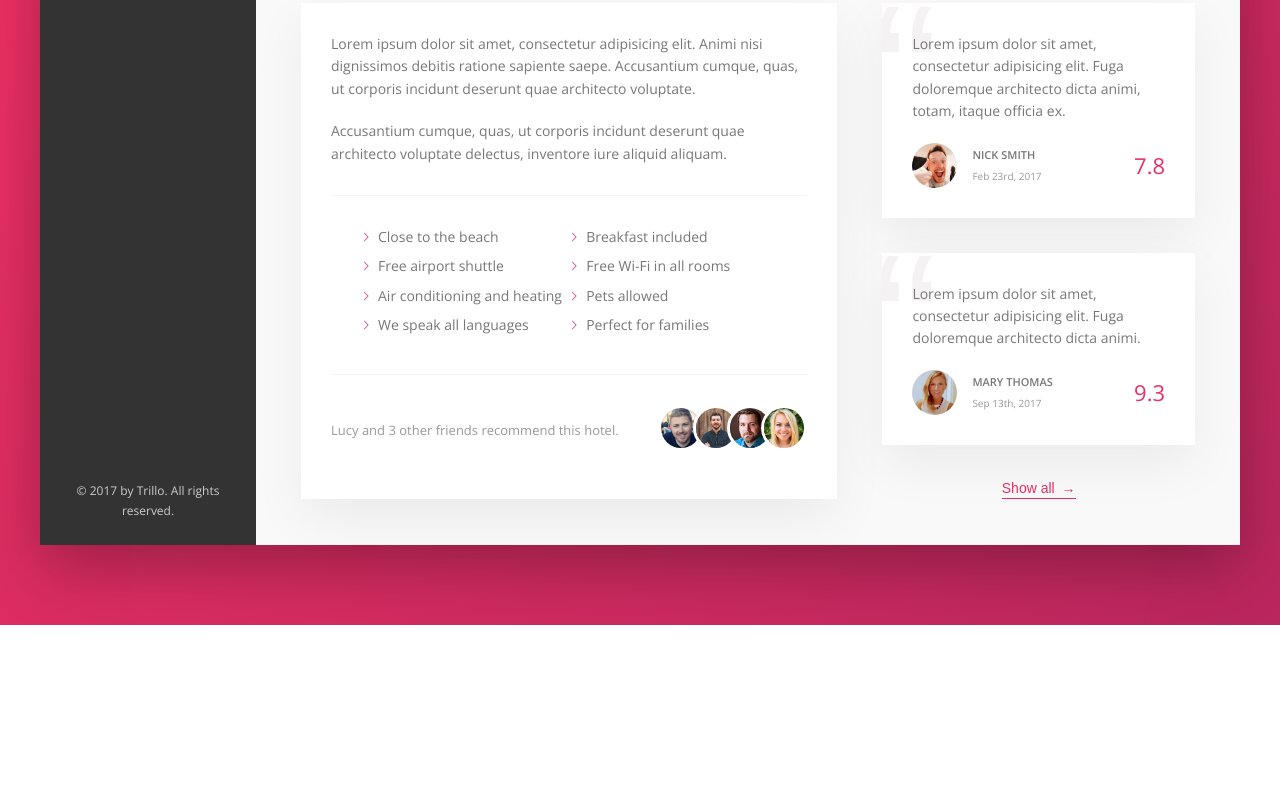
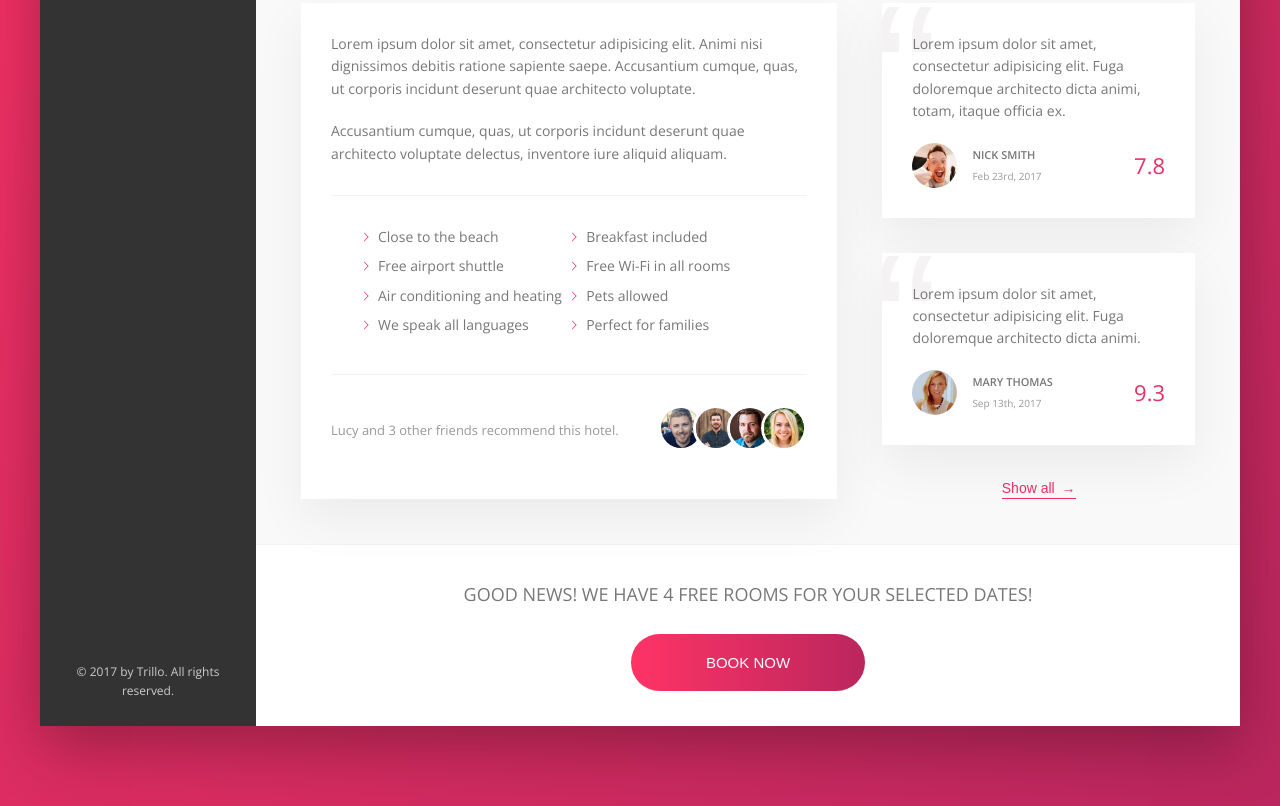
Before and after one commit to rzuloaga/Trillo, a website: page index.html in a window 1280 px wide. Shown: the part 644-1450 px from the top of the page. Before the commit the page ends 1269 px from the top, so only its background shows below. Drawn offline with nearby package versions, Linux system fonts and the light colour scheme.

Commit message:
Finished desktop version. After 7-85

```diff
--- a/index.html
+++ b/index.html
@@ -199,6 +199,16 @@
                             <button class="btn-inline">Show all <span>&rarr;</span></button>
                         </div>
                     </div>
+
+                    <div class="cta">
+                        <h2 class="cta__book-now">
+                            Good news! We have 4 free rooms for your selected dates!
+                        </h2>
+                        <button class="btn">
+                            <span class="btn__visible">Book now</span>
+                            <span class="btn__invisible">Only 4 rooms left</span>
+                        </button>
+                    </div>
                 </main>
             </div>
         </div>
--- a/sass/base/_base.scss
+++ b/sass/base/_base.scss
@@ -16,7 +16,7 @@ body {
     font-weight: 400;
     line-height: 1.6;
     color: var(--color-grey-dark-2);
-    background-image: linear-gradient(to right bottom, var(--color-primary-light), var(--color-primary-dark));
+    background-image: var(--bg-gradient);
     background-size: cover;
     background-repeat: no-repeat;
     min-height: 100vh;
--- a/sass/base/_variables.scss
+++ b/sass/base/_variables.scss
@@ -51,4 +51,6 @@ $color-white: #fff;
     --shadow-light: 0 2rem 5rem rgba(0, 0, 0, .06);
 
     --line: 1px solid var(--color-grey-light-2);
+
+    --bg-gradient: linear-gradient(to right bottom, var(--color-primary-light), var(--color-primary-dark));
 }
--- a/sass/components/_hotel-view.scss
+++ b/sass/components/_hotel-view.scss
@@ -232,3 +232,67 @@
         font-weight: 300;
     }
 }
+
+/////////////////////////////////////////////////
+// CALL TO ACTION
+.cta {
+    padding: 3.5rem 0;
+    text-align: center;
+
+    &__book-now {
+        font-size: 1.8rem;
+        font-weight: 300;
+        text-transform: uppercase;
+        margin-bottom: 2.5rem;
+    }
+}
+
+/////////////////////////////////////////////////
+// BUTTON
+.btn {
+    font-size: 1.5rem;
+    font-weight: 300;
+    text-transform: uppercase;
+    border-radius: 100px;
+    background-image: linear-gradient(to right, var(--color-primary-light), var(--color-primary-dark));
+    color: $color-white;
+    position: relative;
+    overflow: hidden;
+    transition: background-image .2s;
+    backface-visibility: hidden;
+
+    &:hover {
+        background-image: linear-gradient(to left, var(--color-primary-light), var(--color-primary-dark));
+    }
+
+    &:focus {
+        animation: pulsate 1s infinite;
+    }
+
+    &:hover &__visible {
+        transform: translateY(100%);
+    }
+
+    &:hover &__invisible {
+        top: 0;
+    }
+
+    & > * {
+        display: inline-block;
+        height: 100%;
+        width: 100%;
+        transition: all .2s;
+        backface-visibility: hidden;
+    }
+
+    &__visible {
+        padding: 2rem 7.5rem;
+    }
+
+    &__invisible {
+        position: absolute;
+        left: 0;
+        top: -100%;
+        padding: 2rem 0;
+    }
+}
```
Also changed, not shown: css/style.css.
